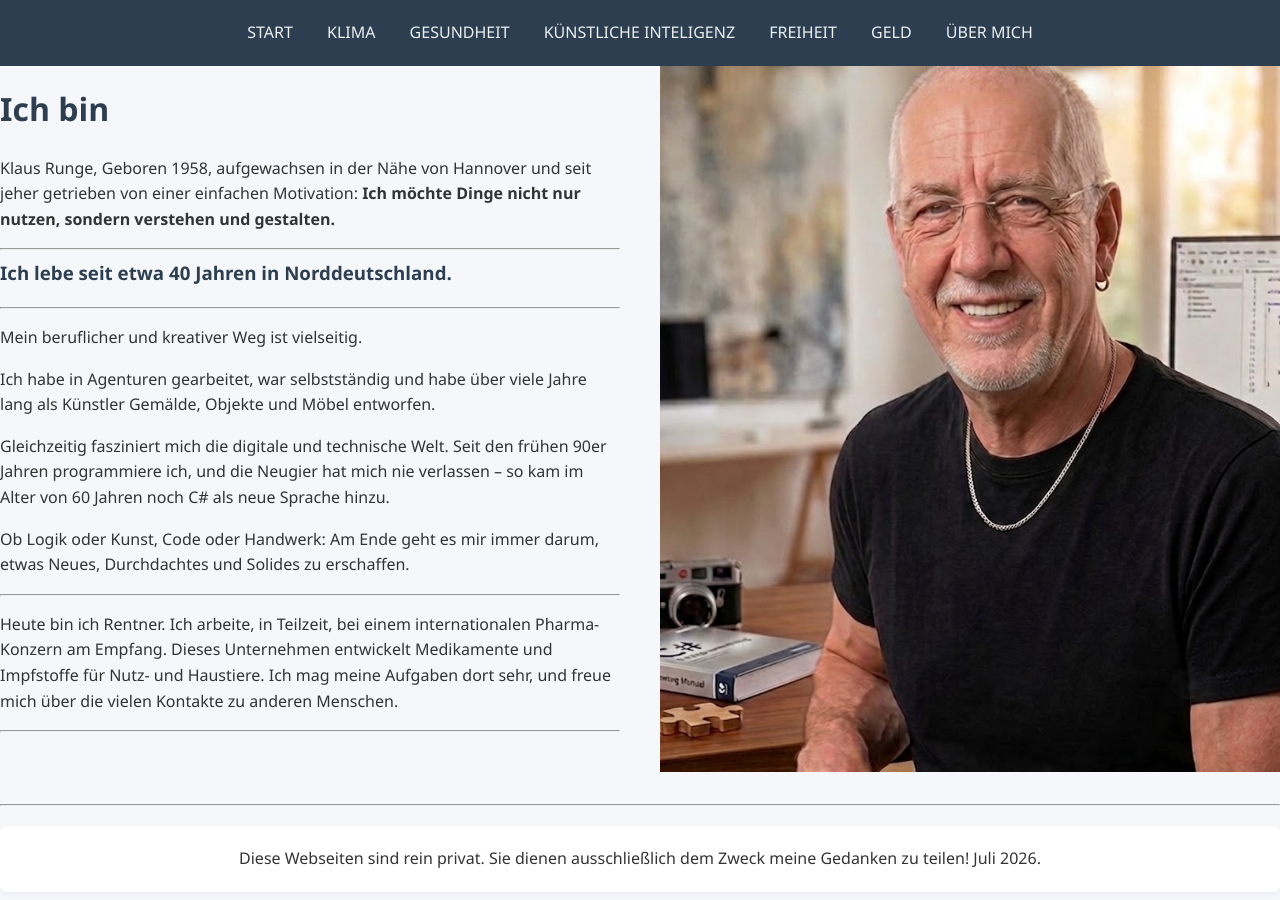
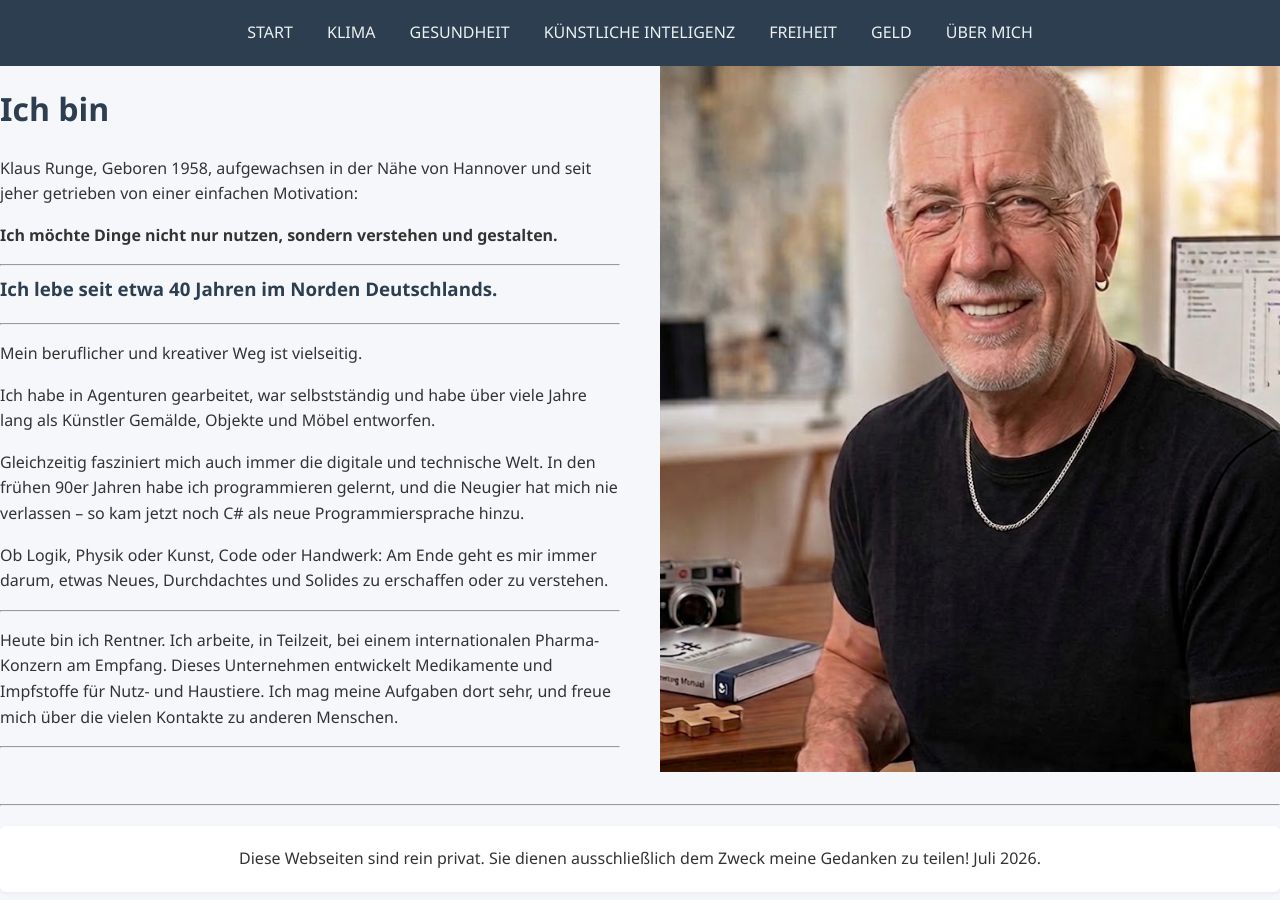
Before and after one commit to TheGermanTruth/TheGermanTruth, a Jekyll site: the page built from werichbin.md, in a window 1280 px wide and 900 px high, scrolled down 1167 px. Built offline with Jekyll 4.4.1, drawn with Linux system fonts in a browser that asks for light colours.

Commit message:
Update werichbin.md

```diff
--- a/werichbin.md
+++ b/werichbin.md
@@ -24,11 +24,12 @@ title: "Ich bin"
 # Ich bin
 
 Klaus Runge, Geboren 1958, aufgewachsen in der Nähe von Hannover und seit jeher getrieben von
-einer einfachen Motivation: **Ich möchte Dinge nicht nur nutzen, sondern verstehen und
-gestalten.**
+einer einfachen Motivation:
+
+**Ich möchte Dinge nicht nur nutzen, sondern verstehen und gestalten.**
 
 ---
-### Ich lebe seit etwa 40 Jahren in Norddeutschland.
+### Ich lebe seit etwa 40 Jahren im Norden Deutschlands.
 ---
 
 Mein beruflicher und kreativer Weg ist vielseitig.
@@ -36,14 +37,16 @@ Mein beruflicher und kreativer Weg ist vielseitig.
 Ich habe in Agenturen gearbeitet, war selbstständig und habe über viele Jahre lang als Künstler Gemälde, Objekte
 und Möbel entworfen.
 
-Gleichzeitig fasziniert mich die digitale und technische Welt. Seit den frühen 90er Jahren programmiere ich, und die Neugier hat mich nie verlassen – so kam im Alter von 60 Jahren noch C# als neue Sprache hinzu.
+Gleichzeitig fasziniert mich auch immer die digitale und technische Welt. In den frühen 90er Jahren habe ich programmieren gelernt, und die Neugier hat mich nie
+verlassen – so kam jetzt noch C# als neue Programmiersprache hinzu.
 
 
-Ob Logik oder Kunst, Code oder Handwerk: Am Ende geht es mir immer darum, etwas
-Neues, Durchdachtes und Solides zu erschaffen.
+Ob Logik, Physik oder Kunst, Code oder Handwerk: Am Ende geht es mir immer darum, etwas
+Neues, Durchdachtes und Solides zu erschaffen oder zu verstehen.
 
 ---
-Heute bin ich Rentner. Ich arbeite, in Teilzeit, bei einem internationalen Pharma-Konzern am Empfang. Dieses Unternehmen entwickelt Medikamente und Impfstoffe für Nutz- und Haustiere. Ich mag meine Aufgaben dort sehr, und freue mich über die vielen Kontakte zu anderen Menschen.
+Heute bin ich Rentner. Ich arbeite, in Teilzeit, bei einem internationalen Pharma-Konzern am Empfang. Dieses Unternehmen entwickelt Medikamente und Impfstoffe für
+Nutz- und Haustiere. Ich mag meine Aufgaben dort sehr, und freue mich über die vielen Kontakte zu anderen Menschen.
 
 ---
 
```
